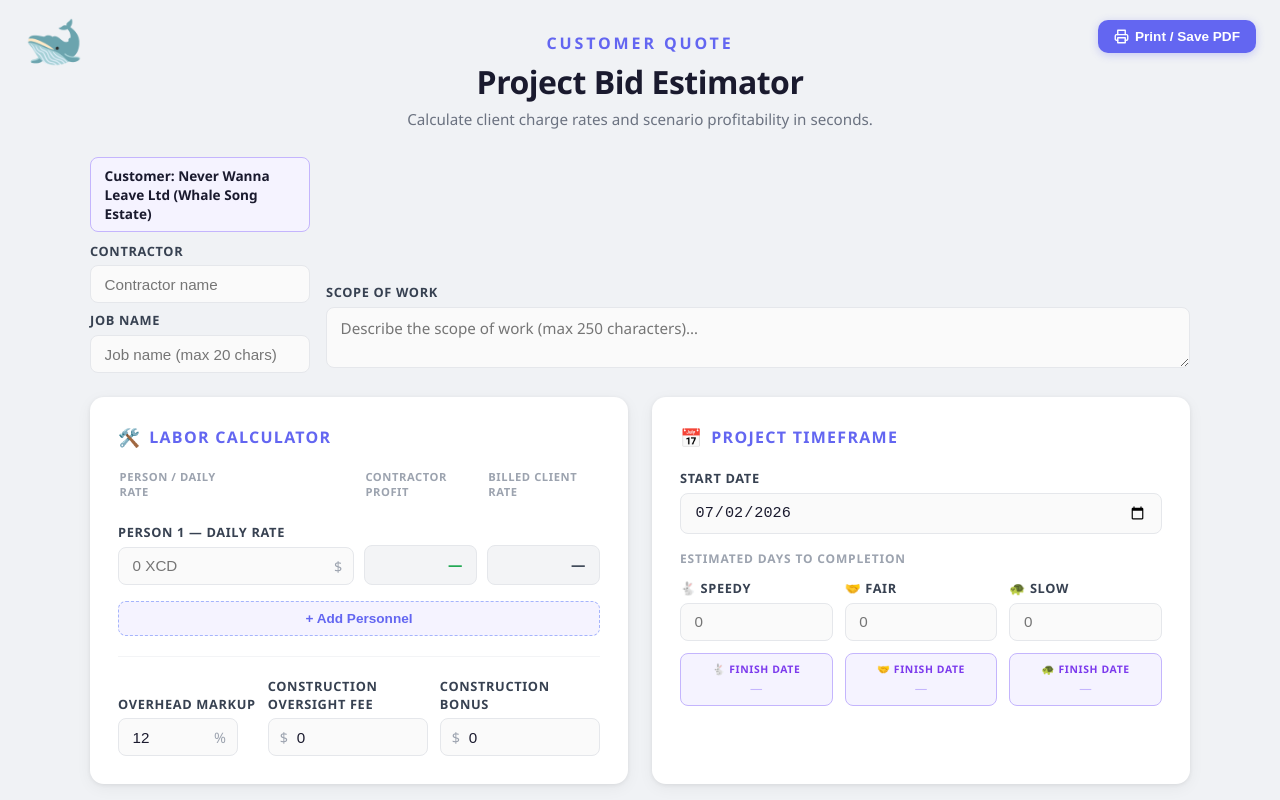
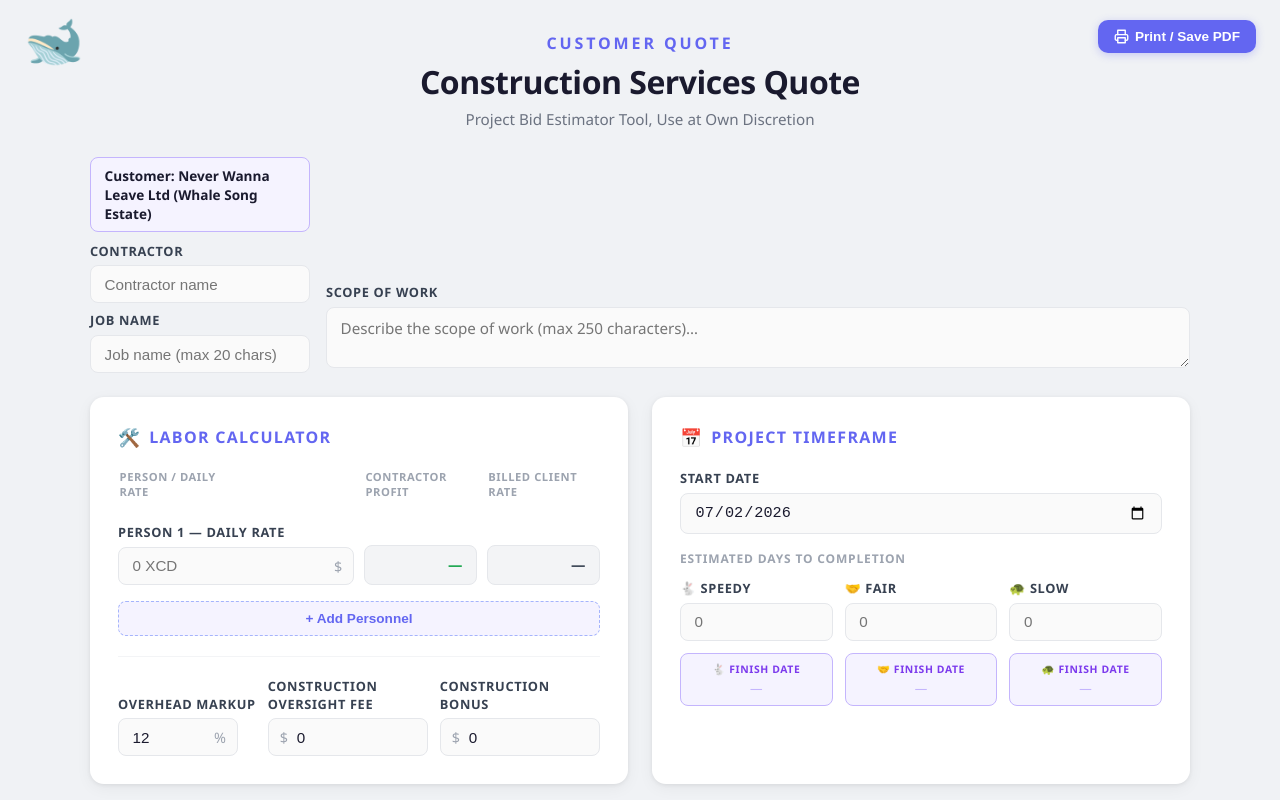
Before and after one commit to fudge-char/bid-estimator, a plain HTML site: page index.html in a window 1280 px wide. Shown: the top 800 px of the page. Drawn offline with Linux system fonts and the light colour scheme.

Commit message:
Update title to Construction Services Quote and subheading

```diff
--- a/index.html
+++ b/index.html
@@ -804,8 +804,8 @@
 
   <div class="page-header">
     <div class="quote-title">Customer Quote</div>
-    <h1>Project Bid Estimator</h1>
-    <p>Calculate client charge rates and scenario profitability in seconds.</p>
+    <h1>Construction Services Quote</h1>
+    <p>Project Bid Estimator Tool, Use at Own Discretion</p>
   </div>
 
   <!-- Job Name + Scope of Work -->
```
